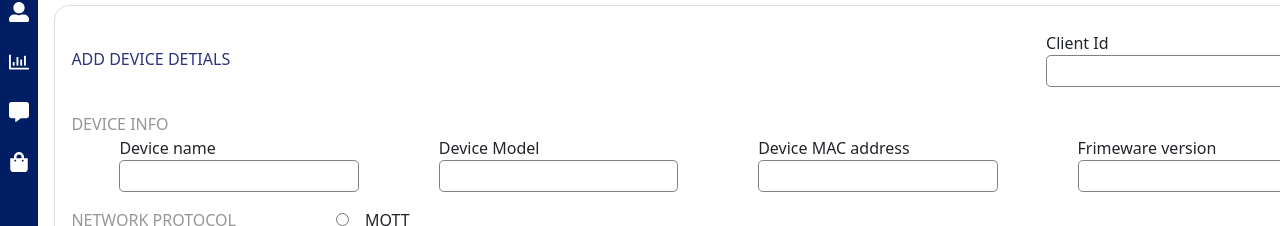
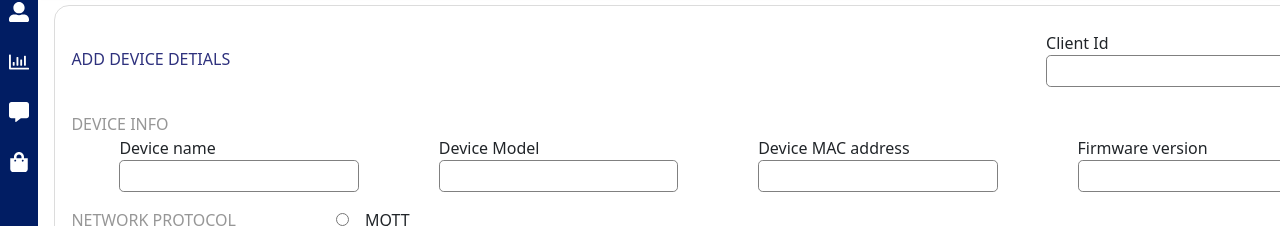
Before and after one commit to ManikandanS8377/TempoIoT, a React (Create React App) app in the folder tempo/: page /Add_device in a window 1280 px wide. Shown: the part 145-371 px from the top of the page. Built offline with nearby package versions, Linux system fonts and the light colour scheme.

Commit message:
connection

```diff
--- a/tempo/src/pages/Add_device.jsx
+++ b/tempo/src/pages/Add_device.jsx
@@ -189,7 +189,7 @@ const Add_device = () => {
                                 <input type="text" value={devicemacaddress} onChange={handledevicemacaddress}/>
                             </div>
                             <div className="inputbox">
-                                <label htmlFor="">Frimeware version</label>
+                                <label htmlFor="">Firmware version</label>
                                 <input type="text" value={firmwareversion} onChange={handlefirmwareversion}/>
                             </div>
                         </div>
```
Also changed, not shown: 1 other file (tests, documents, lock files or other folders).
